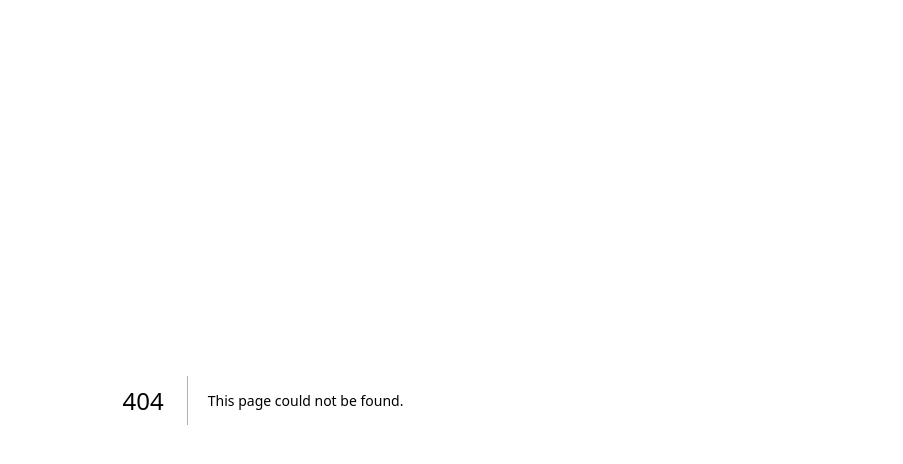
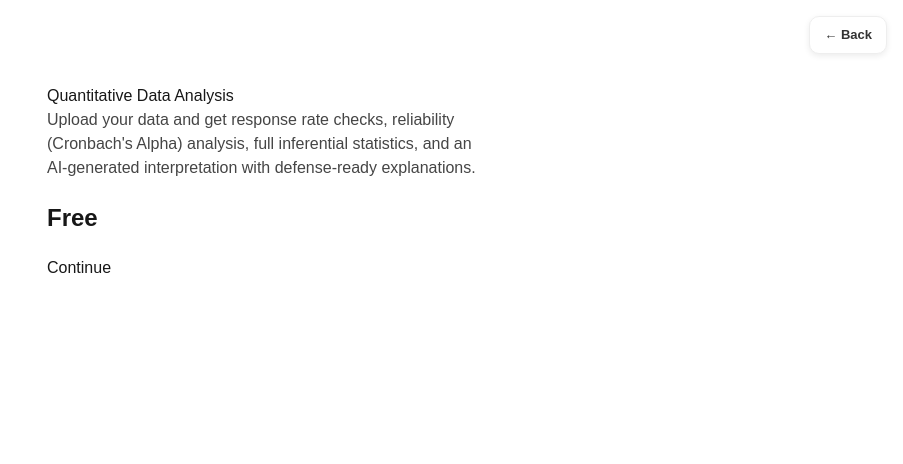
Before and after one commit to talabioluwatobi93-researchsuite/Vertex-researchsuites-, a Next.js app in the folder vertex-researchsuites/: page /quantitative-analysis/pricing in a window 1280 px wide. Before the commit this address had no page. Shown: the top 464 px of the page, without its empty margins (377-1280 px from the left). Built offline with nearby package versions, Linux system fonts and the light colour scheme; no server answers; the database is empty.

Commit message:
Phase 9: add pricing/benefits gate before new Quant Analysis sessions; re-runs unaffected

```diff
--- /dev/null
+++ b/vertex-researchsuites/app/quantitative-analysis/pricing/page.tsx
@@ -0,0 +1,67 @@
+'use client'
+
+import { useEffect, useState } from 'react'
+import { useRouter } from 'next/navigation'
+import { createClient } from '@supabase/supabase-js'
+import { checkFeatureAccess } from '@/lib/checkFeatureAccess'
+
+const supabase = createClient(
+  process.env.NEXT_PUBLIC_SUPABASE_URL!,
+  process.env.NEXT_PUBLIC_SUPABASE_ANON_KEY!
+)
+
+export default function QuantPricingPage() {
+  const router = useRouter()
+  const [price, setPrice] = useState<number | null>(null)
+  const [loading, setLoading] = useState(false)
+  const [errorMsg, setErrorMsg] = useState<string | null>(null)
+
+  useEffect(() => {
+    supabase
+      .from('feature_pricing')
+      .select('price')
+      .eq('feature_name', 'quant_new_analysis')
+      .single()
+      .then(({ data }) => {
+        setPrice(data?.price ?? 0)
+      })
+  }, [])
+
+  const handleContinue = async () => {
+    setLoading(true)
+    setErrorMsg(null)
+    const { data: { user } } = await supabase.auth.getUser()
+    if (!user) {
+      setErrorMsg('You must be signed in to continue.')
+      setLoading(false)
+      return
+    }
+    const access = await checkFeatureAccess('quant_new_analysis', user.id)
+    if (!access.allowed) {
+      setErrorMsg(access.message || 'Your balance is not enough, kindly top up.')
+      setLoading(false)
+      return
+    }
+    router.push('/quantitative-analysis')
+  }
+
+  return (
+    <div style={{ maxWidth: 480, margin: '60px auto', padding: 24 }}>
+      <h1>Quantitative Data Analysis</h1>
+      <p style={{ opacity: 0.8 }}>
+        Upload your data and get response rate checks, reliability (Cronbach's Alpha)
+        analysis, full inferential statistics, and an AI-generated interpretation with
+        defense-ready explanations.
+      </p>
+      <p style={{ fontSize: 24, fontWeight: 600, margin: '20px 0' }}>
+        {price === null ? 'Loading price...' : price === 0 ? 'Free' : `₦${price}`}
+      </p>
+      {errorMsg && (
+        <p style={{ color: '#b00020', marginBottom: 16 }}>{errorMsg}</p>
+      )}
+      <button onClick={handleContinue} disabled={loading || price === null}>
+        {loading ? 'Checking...' : 'Continue'}
+      </button>
+    </div>
+  )
+}
```
